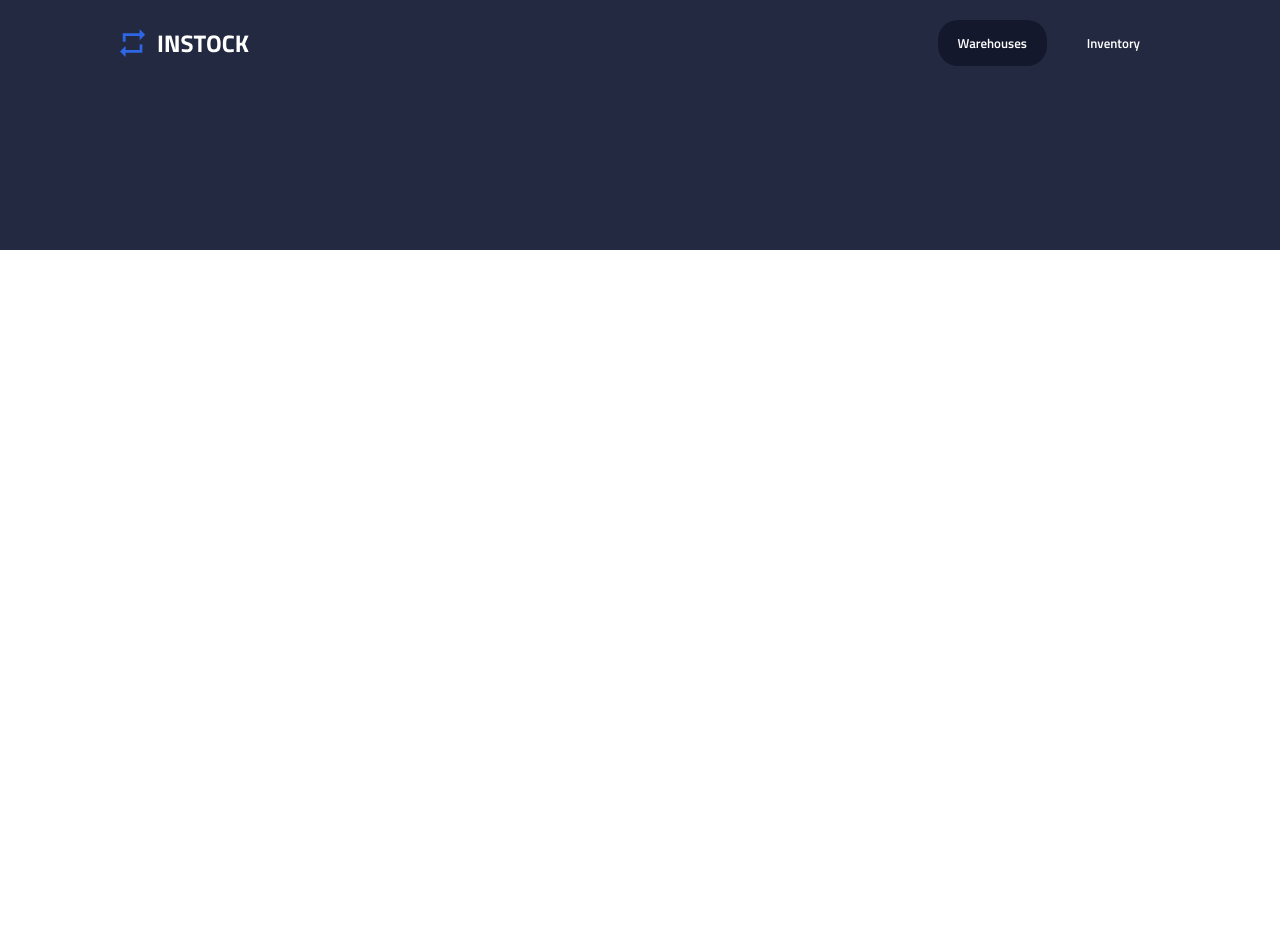
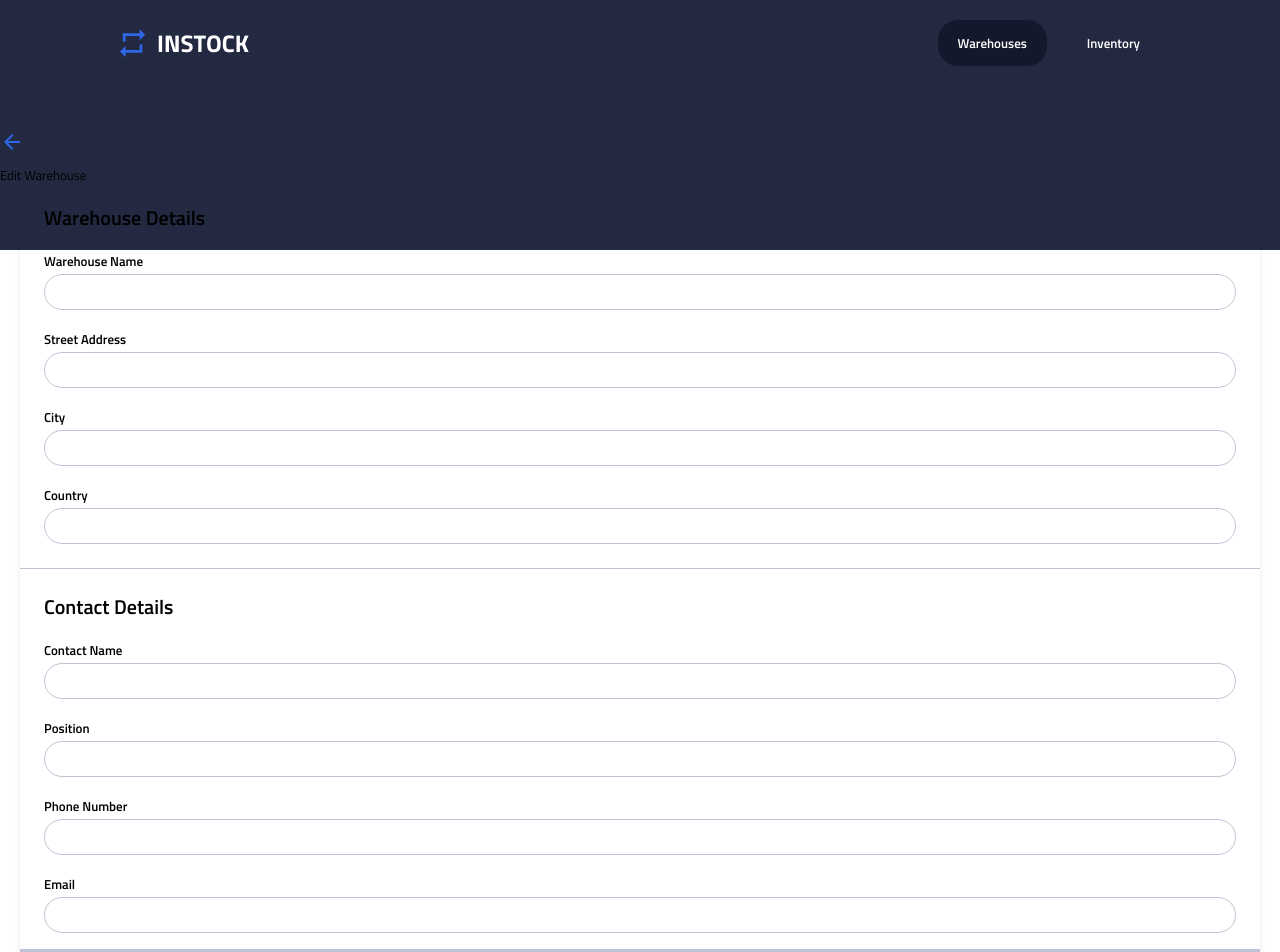
Before and after one commit to revyrob/instock-client, a React (Create React App) app: page /warehouse/1/edit in a window 1280 px wide. Shown: the top 952 px of the page. Before the commit the page ends 800 px from the top, so only its background shows below. Built offline with nearby package versions, Linux system fonts and the light colour scheme.

Commit message:
created warehouseform component and added edit warehouse page

```diff
--- a/src/App.js
+++ b/src/App.js
@@ -2,16 +2,17 @@ import './App.scss';
 import Header from './components/Header/Header';
 import { BrowserRouter, Routes, Route } from "react-router-dom";
 import Warehouses from "./pages/Warehouses/Warehouses";
-
+import EditWarehouse from "./pages/EditWarehouse/EditWarehouse";
 function App() {
   return (
     <BrowserRouter>
       <Header></Header>
       <Routes>
         <Route path="/warehouses" element={<Warehouses />} />
+        <Route path="/warehouse/:id/edit" element={<EditWarehouse></EditWarehouse>} />
         {/* <Route path="/Warehouse/:id" element={<WareHouses />} />
         <Route path="/Warehouse/add" element={<WareHouses />} />
-        <Route path="/Warehouse/:id/edit" element={<WareHouses />} />
+
         <Route path="/Inventory" element={<Inventory />} />
         <Route path="/Inventory/:id" element={<Inventory />} />
         <Route path="/Inventory/add" element={<Inventory />} />
--- /dev/null
+++ b/src/components/PageHeader/PageHeader.jsx
@@ -0,0 +1,10 @@
+export default function PageHeader({title}){
+    return(
+        <div className="pheader">
+            <a href=""><svg className="pheader__arrow" width="24" height="24" viewBox="0 0 24 24" fill="none" xmlns="http://www.w3.org/2000/svg">
+                    <path d="M20 11H7.83L13.42 5.41L12 4L4 12L12 20L13.41 18.59L7.83 13H20V11Z" fill="#2E66E6"/>
+                    </svg></a>
+                <p className="pheader__txt">{title}</p>
+        </div>
+    )
+}
--- /dev/null
+++ b/src/components/PageHeader/PageHeader.scss
@@ -0,0 +1,19 @@
+.pheader{
+    @include wrapper;
+
+    &__header{
+        display: flex;
+        align-items: center;
+        padding:20px 20px;
+        background-color:$primary-light;
+    }
+
+    &__arrow{
+        display: block;
+        margin-right:10px;
+    }
+
+    &__txt{
+        font-size: 1.25rem;
+    }
+}
--- /dev/null
+++ b/src/components/WarehouseForm/WarehouseForm.jsx
@@ -0,0 +1,53 @@
+import './WarehouseForm.scss';
+
+export default function WarehouseForm(){
+    return(
+        <form className="frmgrid">
+            <div className="frmgrid__body">
+                <div className="frmgrid__left">
+                    <p className="frmgrid__title">Warehouse Details</p>
+                    <label className="frmgrid__lbl">
+                        Warehouse Name
+                        <input type="text" name="wrhs-name" className="frmgrid__inpt" />
+                    </label>
+                    <label className="frmgrid__lbl">
+                        Street Address
+                        <input type="text" name="wrhs-add" className="frmgrid__inpt" />
+                    </label>
+                    <label className="frmgrid__lbl">
+                        City
+                        <input type="text" name="wrhs-city" className="frmgrid__inpt" />
+                    </label>
+                    <label className="frmgrid__lbl">
+                        Country
+                        <input type="text" name="wrhs-country" className="frmgrid__inpt" />
+                    </label>
+                </div>
+                <hr className='frmgrid__seprator' />
+                <div className="frmgrid__right">
+                    <p className="frmgrid__title">Contact Details</p>
+                    <label className="frmgrid__lbl">
+                        Contact Name
+                        <input type="text" name="cntc-name" className="frmgrid__inpt" />
+                    </label>
+                    <label className="frmgrid__lbl">
+                    Position
+                        <input type="text" name="cntc-pos" className="frmgrid__inpt" />
+                    </label>
+                    <label className="frmgrid__lbl">
+                    Phone Number
+                        <input type="phone" name="cntc-phn" className="frmgrid__inpt" />
+                    </label>
+                    <label className="frmgrid__lbl">
+                    Email
+                        <input type="email" name="cntc-email" className="frmgrid__inpt" />
+                    </label>
+                </div>
+            </div>
+            <div className="frmgrid__footer">
+                <button type="button" className='frmgrid__cancel'>Cancel</button>
+                <button type="submit" className='frmgrid__save'>Save</button>
+            </div>
+        </form>
+    )
+}
--- /dev/null
+++ b/src/components/WarehouseForm/WarehouseForm.scss
@@ -0,0 +1,50 @@
+@use '../../styles/partials/variables' as *;
+@use '../../styles/partials/mixins' as *;
+
+.frmgrid{
+    margin:0px 20px;
+    box-shadow: 0px 2px 5px rgba(19, 24, 44, 0.1);
+    &__body{
+        padding:0px 24px;
+    }
+    &__title{
+        font-weight: $bold;
+        padding:16px 0px;
+        font-size: 20px;
+        line-height: 28px;
+    }
+    &__left{
+    }
+    &__right{
+
+    }
+    &__lbl{
+        width: 100%;
+        font-weight: bold;
+    }
+    &__inpt{
+        width:100%;
+        border-radius: 20px;
+        border:1px solid $secondary-light;
+        margin-bottom:16px;
+        height:36px;
+        padding:10px;
+    }
+
+    &__seprator{
+        border:0;
+        height: 1px;
+        margin:8px -24px;
+        background-color: $secondary-light;
+    }
+    &__footer{
+        background-color: $secondary-light;
+        padding:16px 24px;
+        display: flex;
+    }
+    &__cancel,&__save{
+        border-radius: 20px;
+        text-align: center;
+    }
+
+}
--- /dev/null
+++ b/src/pages/EditWarehouse/EditWarehouse.jsx
@@ -0,0 +1,13 @@
+import PageHeader from "../../components/PageHeader/PageHeader";
+import WarehouseForm from "../../components/WarehouseForm/WarehouseForm";
+import './EditWarehouse.scss'
+export default function EditWarehouse(){
+    return(
+        <>
+            <PageHeader title={"Edit Warehouse"}></PageHeader>
+            <div className="edit-wrhse">
+                <WarehouseForm ></WarehouseForm>
+            </div>
+        </>
+    )
+}
--- /dev/null
+++ b/src/pages/EditWarehouse/EditWarehouse.scss
@@ -0,0 +1,6 @@
+@use '../../styles/partials/variables' as *;
+@use '../../styles/partials/mixins' as *;
+
+.edit-wrhse{
+
+}
--- a/src/styles/partials/_variables.scss
+++ b/src/styles/partials/_variables.scss
@@ -17,3 +17,6 @@ $bgcolor-light:#F7F8F9;
 
 $sup-green:#158463;
 $sup-red:#C94515;
+
+
+$def-border:1px solid $bgcolor-light;
```
